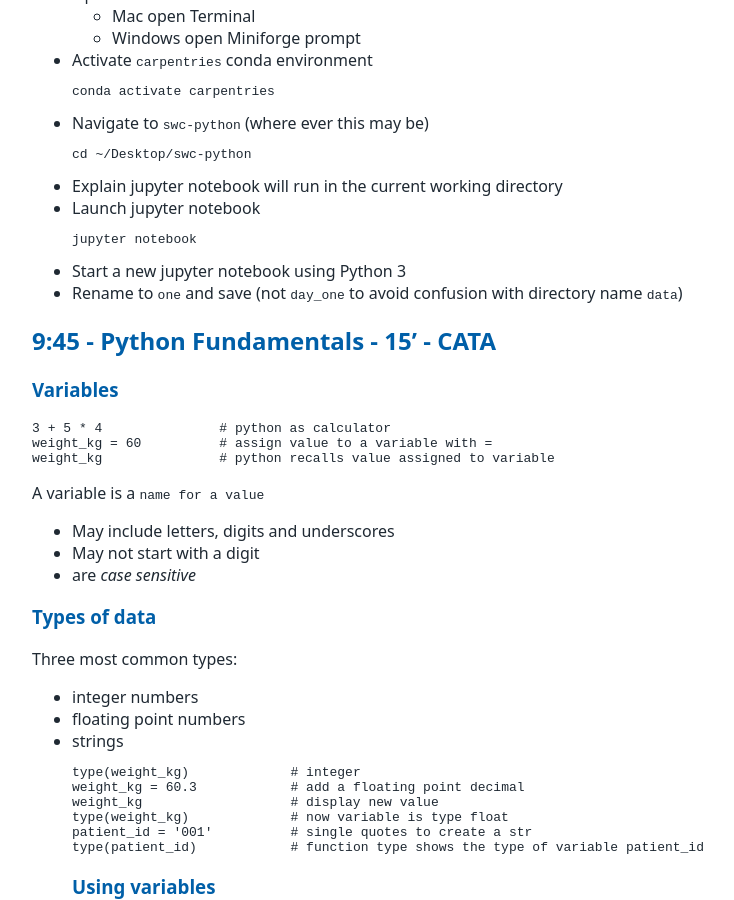
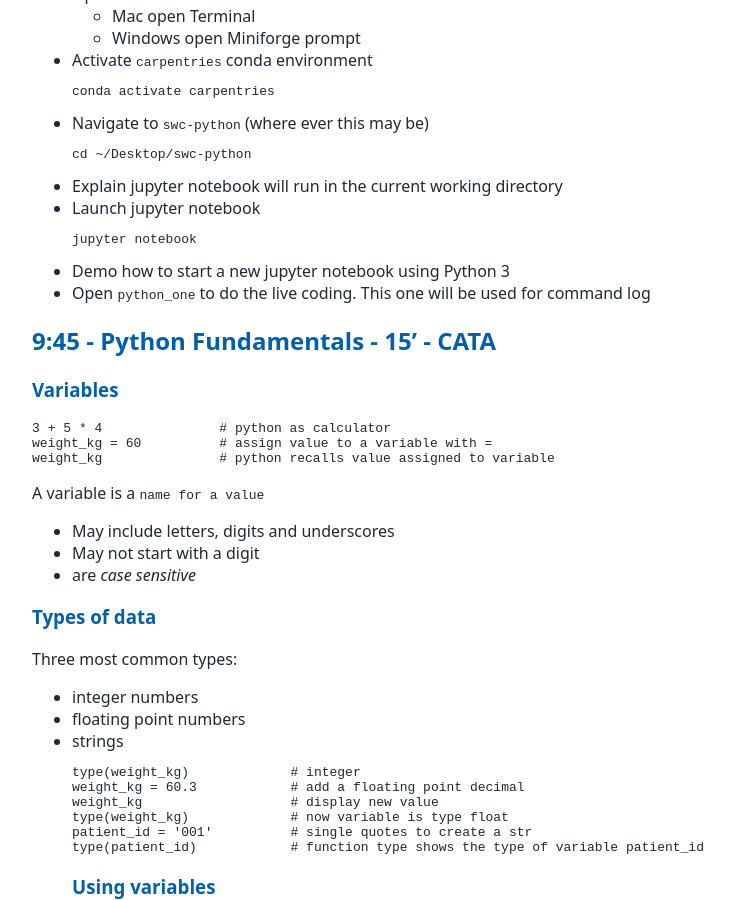
Before and after one commit to tu-delft-library/introduction_to_programming_with_python, a Jekyll site: the page built from materials_for_trainers/lesson_plan.md, in a window 1280 px wide and 900 px high, scrolled down 848 px. Shown: the whole window, without its empty margins (108-842 px from the left). Built offline with Jekyll 4.4.1, drawn with Linux system fonts in a browser that asks for light colours; our own code applies the rules of GitHub Pages for plain Markdown files.

Commit message:
Revise Jupyter notebook setup instructions
Updated instructions for starting a Jupyter notebook and clarified naming conventions.

````diff
--- a/materials_for_trainers/lesson_plan.md
+++ b/materials_for_trainers/lesson_plan.md
@@ -41,8 +41,8 @@ cd ~/Desktop/swc-python
 jupyter notebook
 ```
 
-- Start a new jupyter notebook using Python 3
-- Rename to `one` and save (not `day_one` to avoid confusion with directory name `data`)
+- Demo how to start a new jupyter notebook using Python 3
+- Open `python_one` to do the live coding. This one will be used for command log
 
 ## 9:45 - Python Fundamentals - 15' - CATA
 
````
